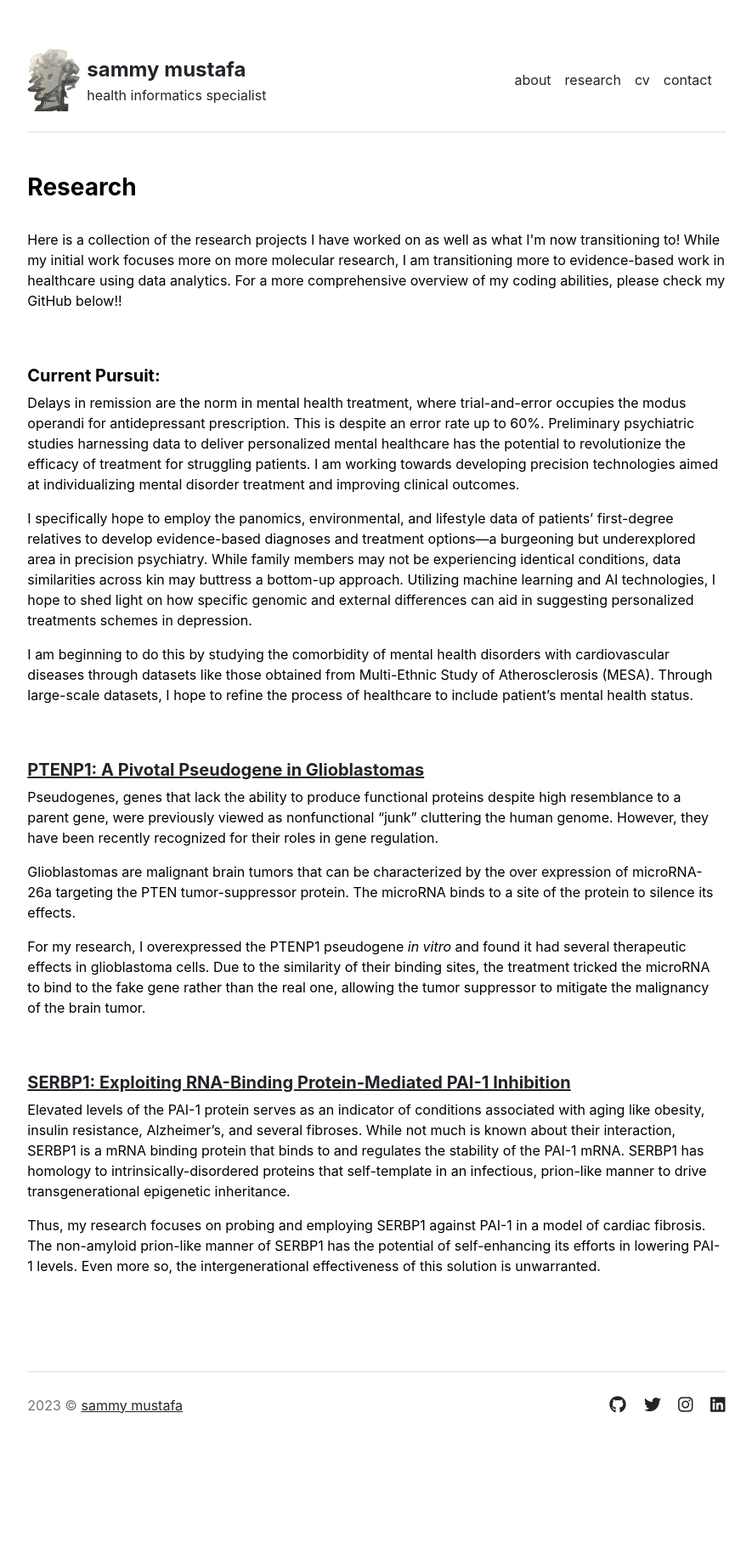
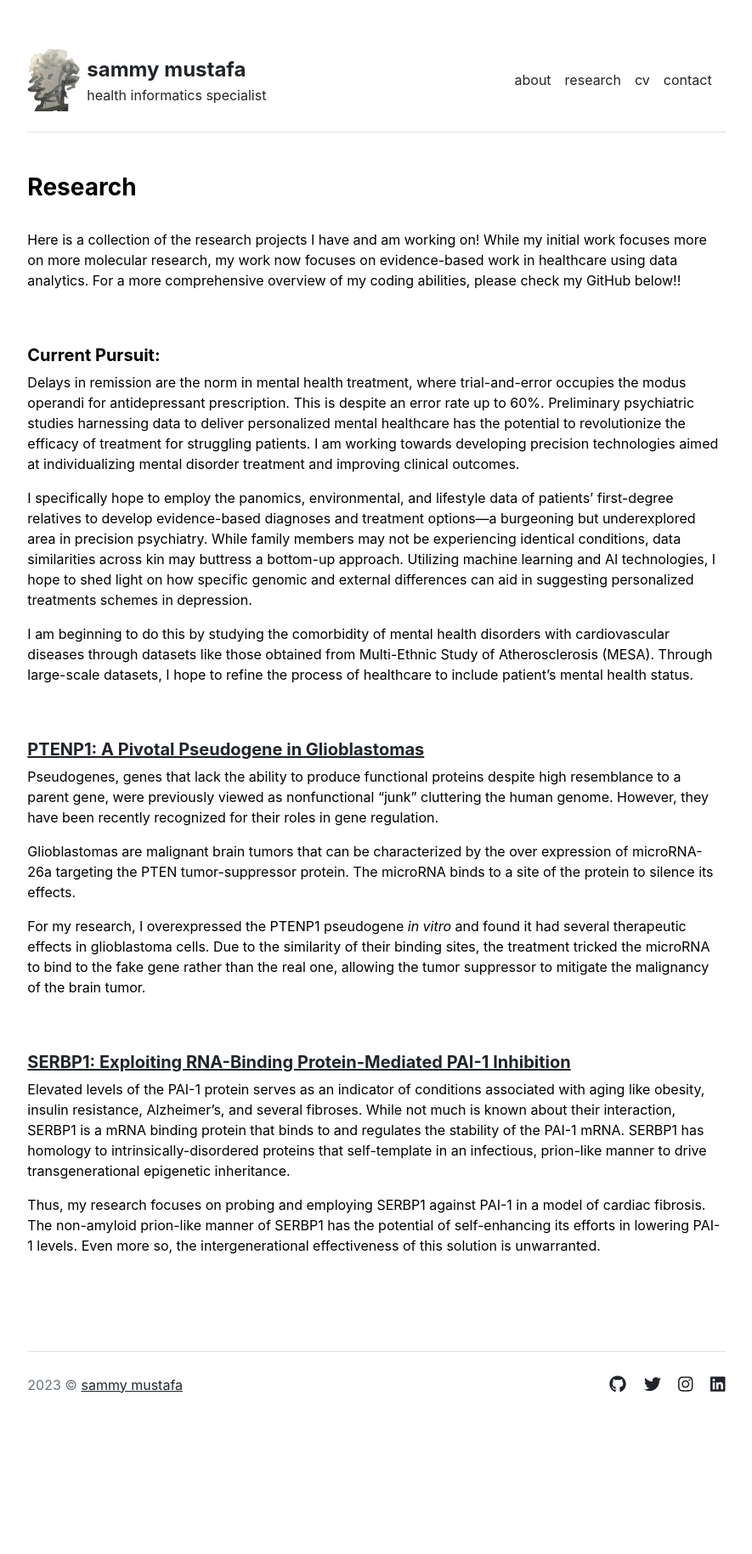
Before and after one commit to sammymustafa/sammymustafa.github.io, a Jekyll site: the page built from research.md, in a window 1280 px wide. Shown: the whole page at 85% size, without its empty margins (197-1082 px from the left). Built offline with Jekyll 4.4.1, drawn with Linux system fonts in a browser that asks for light colours; after the commit the page ends 1805 px from its top, so only the background shows below that.

Commit message:
edited header

```diff
--- a/_includes/research.html
+++ b/_includes/research.html
@@ -2,7 +2,7 @@
   <div>
     <h3 class="fw-bold">Research</h3>
     <br>
-    <p>Here is a collection of the research projects I have worked on as well as what I'm now transitioning to! While my initial work focuses more on more molecular research, I am transitioning more to evidence-based work in healthcare using data analytics. For a more comprehensive overview of my coding abilities, please check my GitHub below!!</p>
+    <p>Here is a collection of the research projects I have and am working on! While my initial work focuses more on more molecular research, my work now focuses on evidence-based work in healthcare using data analytics. For a more comprehensive overview of my coding abilities, please check my GitHub below!!</p>
     <br>
     <br>
     <h5 class="fw-bold">Current Pursuit:</h5>
```
